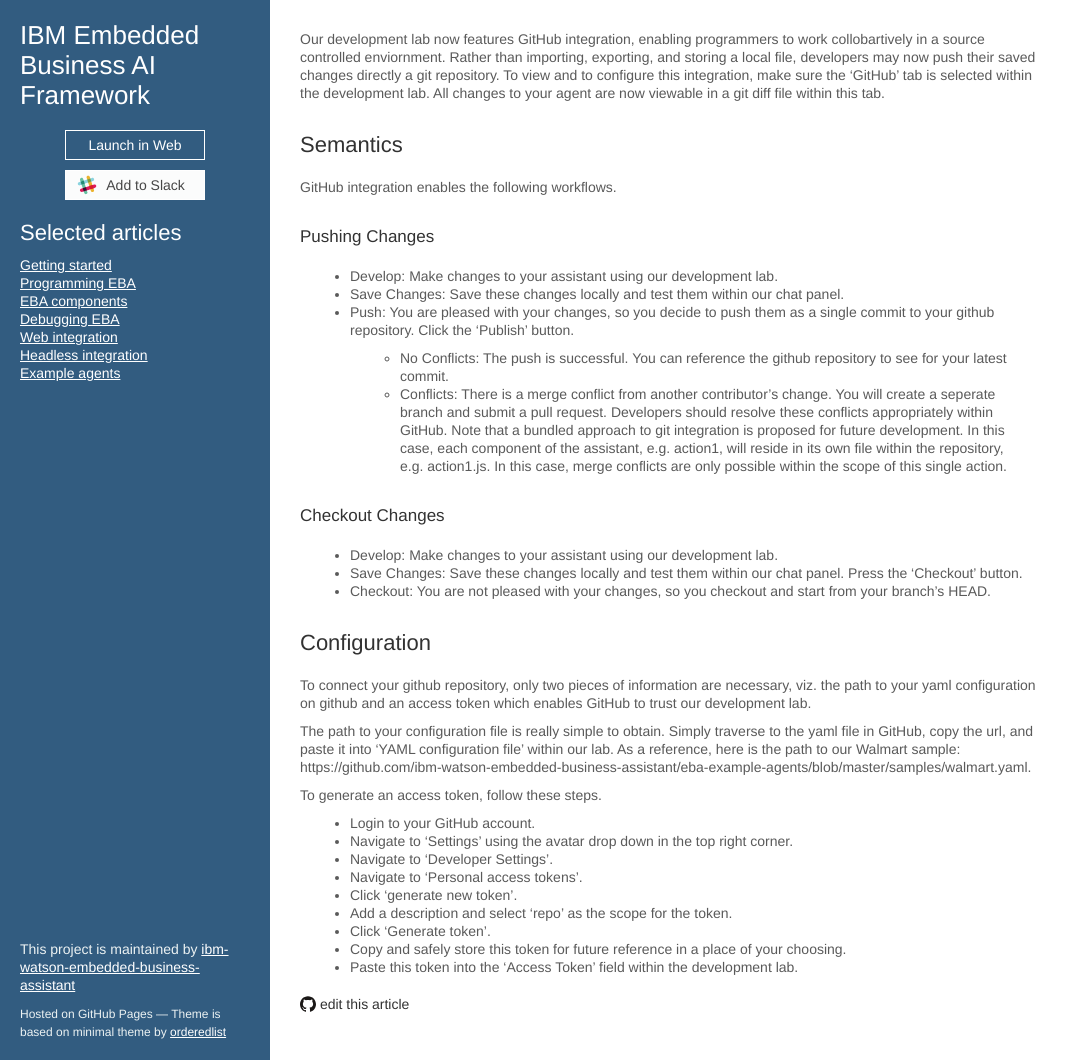
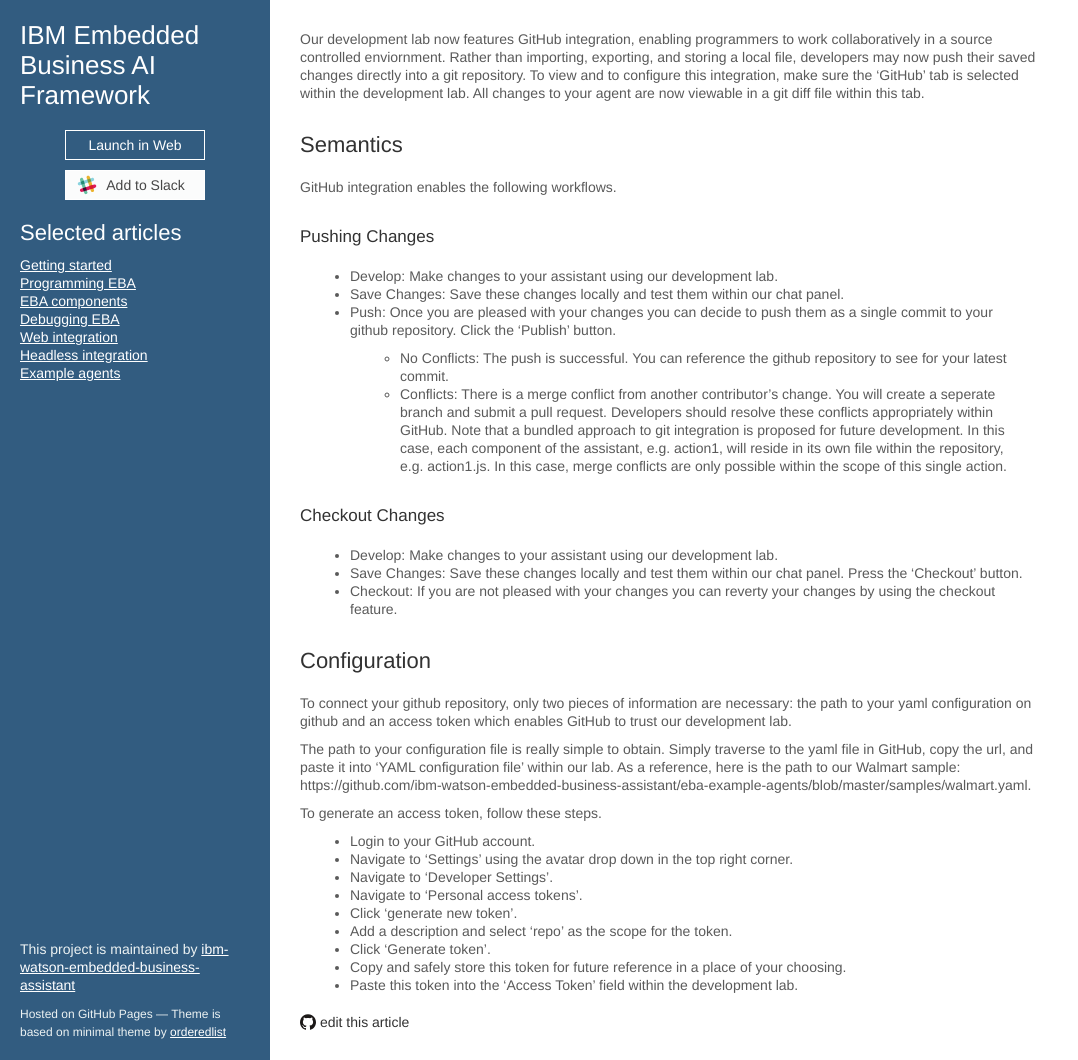
Before and after one commit to ibm-watson-embedded-business-assistant/eba-example-agents, a Jekyll site: the page built from docs/lab/SourceControl.md, in a window 1280 px wide and 1060 px high. Shown: the whole window, without its empty margins (0-1078 px from the left). Built offline with Jekyll 4.4.1, drawn with Linux system fonts in a browser that asks for light colours; our own code applies the rules of GitHub Pages for plain Markdown files; the repository's description, which GitHub fills in, is left out.

Commit message:
Some typos

```diff
--- a/docs/lab/SourceControl.md
+++ b/docs/lab/SourceControl.md
@@ -1,4 +1,4 @@
-Our development lab now features GitHub integration, enabling programmers to work collobartively in a source controlled enviornment. Rather than importing, exporting, and storing a local file, developers may now push their saved changes directly a git repository. To view and to configure this integration, make sure the 'GitHub' tab is selected within the development lab. All changes to your agent are now viewable in a git diff file within this tab.
+Our development lab now features GitHub integration, enabling programmers to work collaboratively in a source controlled enviornment. Rather than importing, exporting, and storing a local file, developers may now push their saved changes directly into a git repository. To view and to configure this integration, make sure the 'GitHub' tab is selected within the development lab. All changes to your agent are now viewable in a git diff file within this tab.
 
 ## Semantics
 GitHub integration enables the following workflows.
@@ -8,7 +8,7 @@
 
 - Save Changes: Save these changes locally and test them within our chat panel.
 
-- Push: You are pleased with your changes, so you decide to push them as a single commit to your github repository. Click the 'Publish' button.
+- Push: Once you are pleased with your changes you can decide to push them as a single commit to your github repository. Click the 'Publish' button.
 
     - No Conflicts: The push is successful. You can reference the github repository to see for your latest commit.
 
@@ -20,11 +20,11 @@
 
 - Save Changes: Save these changes locally and test them within our chat panel. Press the 'Checkout' button.
 
-- Checkout: You are not pleased with your changes, so you checkout and start from your branch's HEAD.
+- Checkout: If you are not pleased with your changes you can reverty your changes by using the  checkout feature.
 
 
 ## Configuration
-To connect your github repository, only two pieces of information are necessary, viz. the path to your yaml configuration on github and an access token which enables GitHub to trust our development lab.
+To connect your github repository, only two pieces of information are necessary: the path to your yaml configuration on github and an access token which enables GitHub to trust our development lab.
 
 The path to your configuration file is really simple to obtain. Simply traverse to the yaml file in GitHub, copy the url, and paste it into 'YAML configuration file' within our lab. As a reference, here is the path to our Walmart sample: https://github.com/ibm-watson-embedded-business-assistant/eba-example-agents/blob/master/samples/walmart.yaml.
 
```
